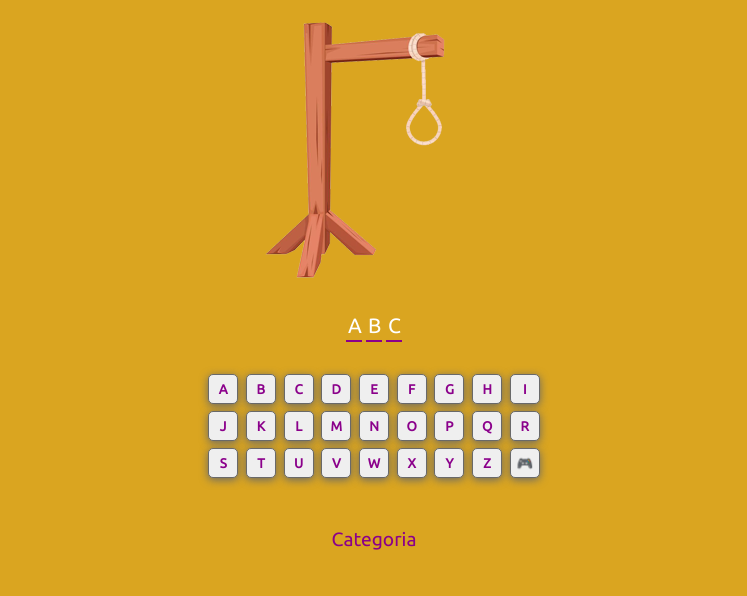
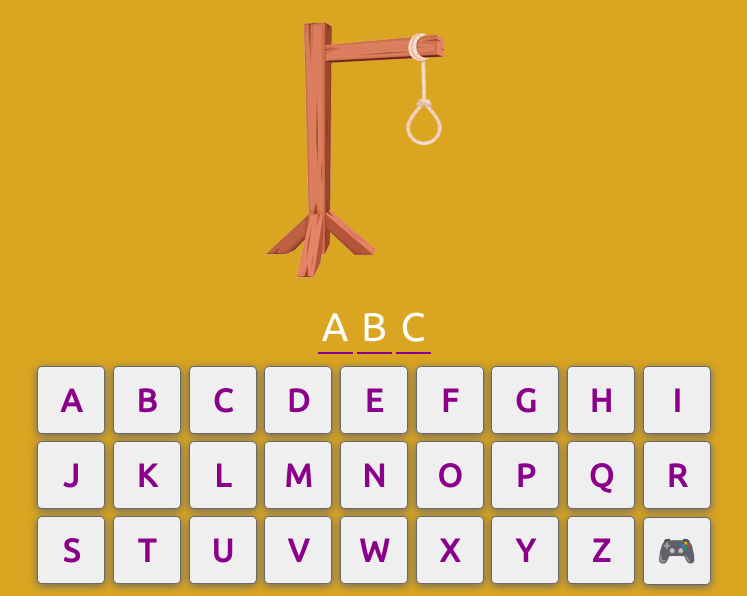
Before and after one commit to AlexandreFerreira97/Jogo-Da-Forca, a plain HTML site: page index.html in a window 1280 px wide. Shown: the top 596 px of the page, without its empty margins (266-1013 px from the left). Drawn offline with Linux system fonts and the light colour scheme.

Commit message:
Update style.css

```diff
--- a/css/style.css
+++ b/css/style.css
@@ -36,7 +36,7 @@ body{
     flex-direction: row;
     align-items: center;
     font-size: 1rem;
-    margin-top: 30px;
+    margin-top: 20px;
 }
 
 .letters{
@@ -50,7 +50,7 @@ body{
 }
 
 #keyboard{
-    margin: 30px;
+    margin: 10px;
 }
 
 .keys button{
@@ -71,7 +71,8 @@ body{
 }
 
 #category{
-    margin-top: 15px;
+    margin-top: 2px;
+    margin-bottom:2px;
     color: #8b008b;
     font-size: 1.2rem;
 }
@@ -83,7 +84,7 @@ body{
     }
 
     .letters{
-
+        width: 18px;
     }
 
     #word{
@@ -91,6 +92,45 @@ body{
     }
 
     #category{
-        font-size: 1.2rem;
+        font-size: 1.5rem;
     }
 }
+
+@media (min-width:426px){
+    .keys button{
+        width: 36px;
+        height: 36px;
+    }
+
+    .letters{
+        width: 20px;
+    }
+
+    #word{
+        font-size: 1.5rem;
+    }
+
+    #category{
+        font-size: 1.6rem;
+    }
+}
+
+@media (min-width:769px){
+    .keys button{
+        width: 68px;
+        height: 68px;
+        font-size: 2rem;
+    }
+
+    .letters{
+        width: 35px;
+    }
+
+    #word{
+        font-size: 2.5rem;
+    }
+
+    #category{
+        font-size: 2rem;
+    }
+}
```
